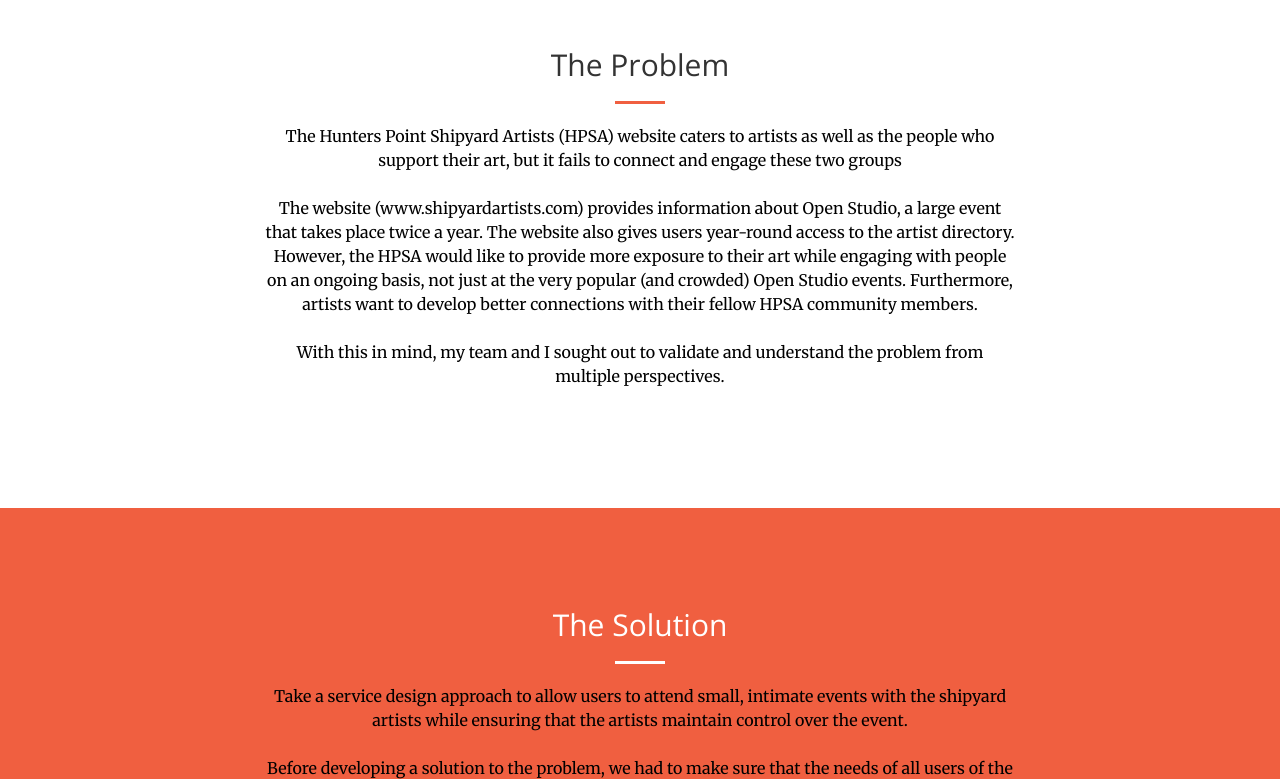
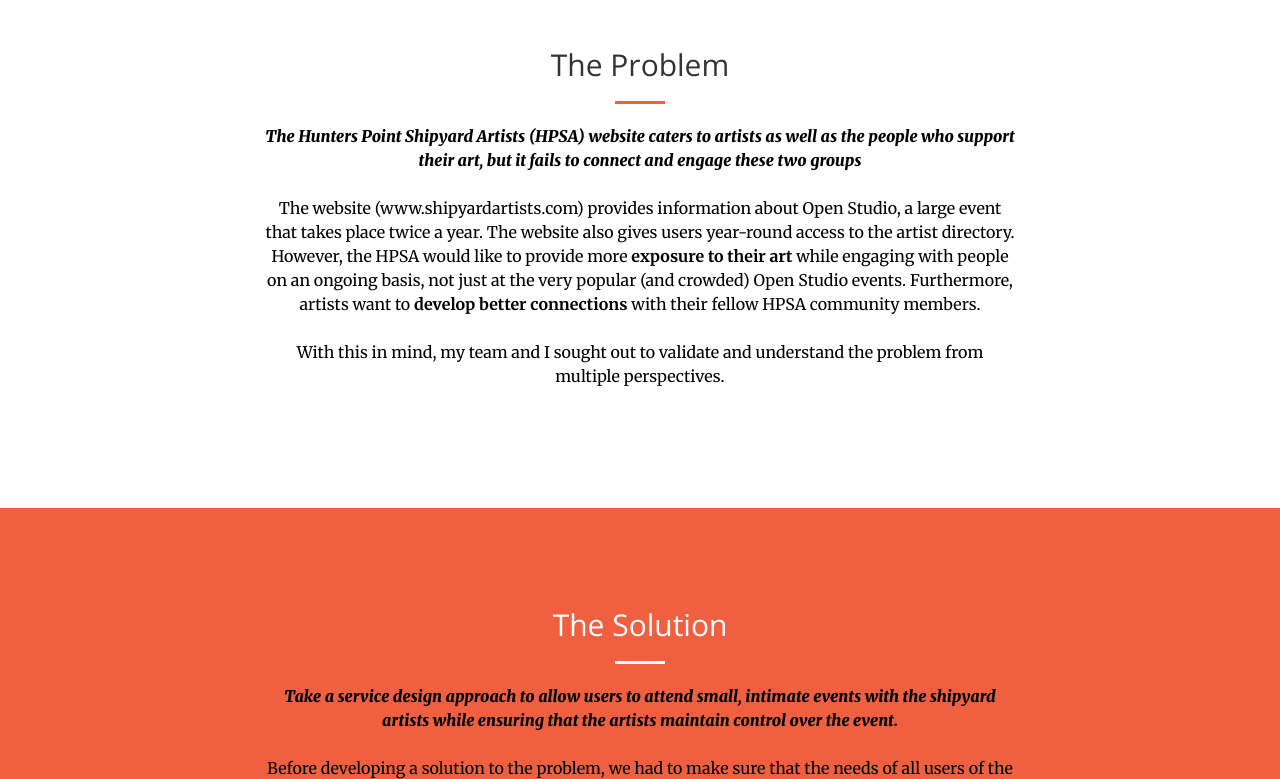
Before and after one commit to francoabaroa/aleweb, a website: page client/project1.html in a window 1280 px wide. Shown: the part 1220-1999 px from the top of the page. Drawn offline with nearby package versions, Linux system fonts and the light colour scheme.

Commit message:
Style change

```diff
--- a/client/css/style.css
+++ b/client/css/style.css
@@ -26,3 +26,12 @@ a.navbar-brand.page-scroll, a.page-scroll {
 .orange {
   color: white !important;
 }
+
+.bolded{
+  font-weight: bold;
+}
+
+.boldit{
+  font-weight: 800;
+  font-style: italic;
+}
```
